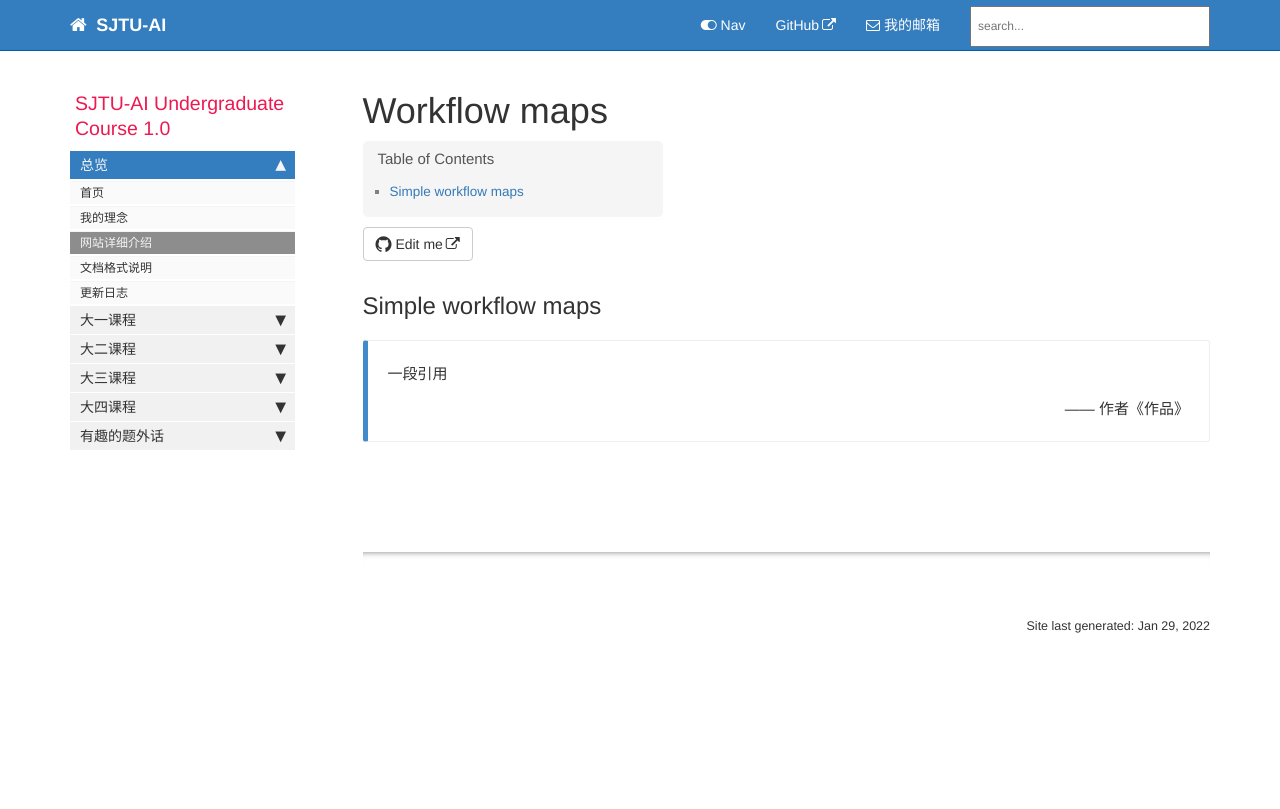
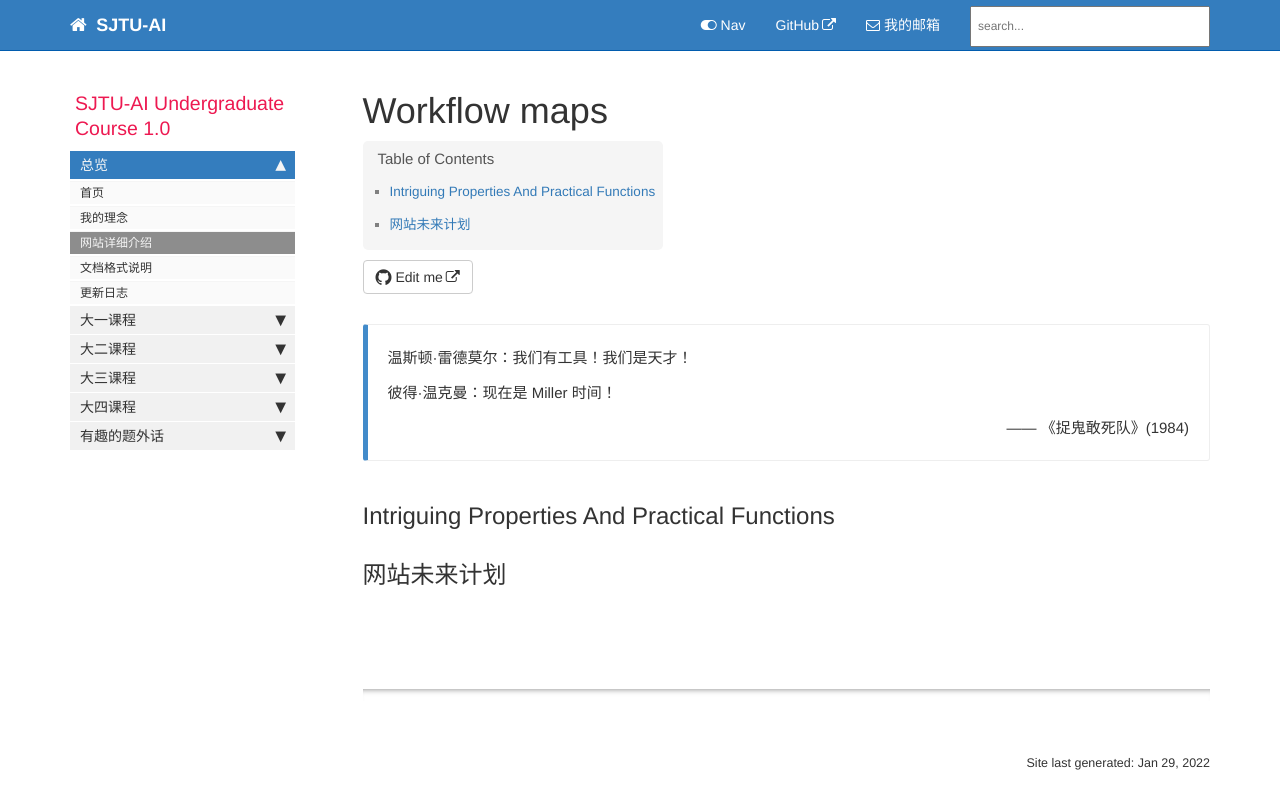
Before and after one commit to aisjtu/aisjtu.github.io, a Jekyll site: the page built from docs/pages/mydoc/mydoc_details.md, in a window 1280 px wide. Shown: the top 809 px of the page. Built offline with Jekyll 4.4.1, drawn with Linux system fonts in a browser that asks for light colours; comment, search, counter and statistics services are not loaded.

Commit message:
Update quotations

```diff
--- a/docs/pages/mydoc/mydoc_details.md
+++ b/docs/pages/mydoc/mydoc_details.md
@@ -6,12 +6,19 @@ permalink: mydoc_details.html
 folder: mydoc
 ---
 
+{{site.data.alerts.callout_primary}}
+<p>温斯顿·雷德莫尔：我们有工具！我们是天才！</p>
+<p>彼得·温克曼：现在是 Miller 时间！</p>
+<p align="right">—— 《捉鬼敢死队》(1984)</p>
 
-## Simple workflow maps
-
-{{site.data.alerts.callout_primary}}
-<p>一段引用</p>
-<p align="right">—— 作者《作品》</p>
 {{site.data.alerts.end}}
 
+## Intriguing Properties And Practical Functions
+
+
+
+## 网站未来计划
+
+
+
 {% include links.html %}
```
Also changed, not shown: docs/pages/mydoc/mydoc_format_req.md (+1 -1 lines), docs/pages/mydoc/mydoc_updates.md (+2 -2 lines).
